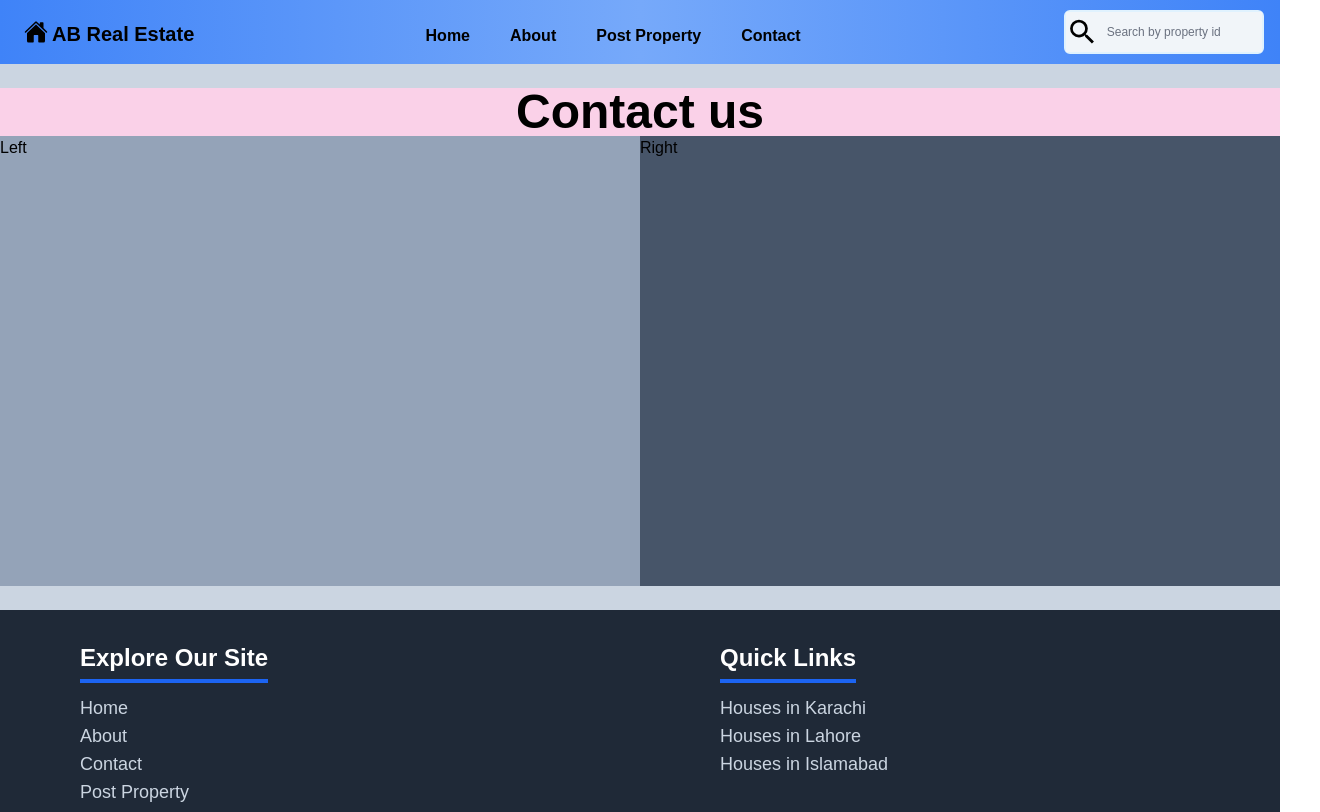
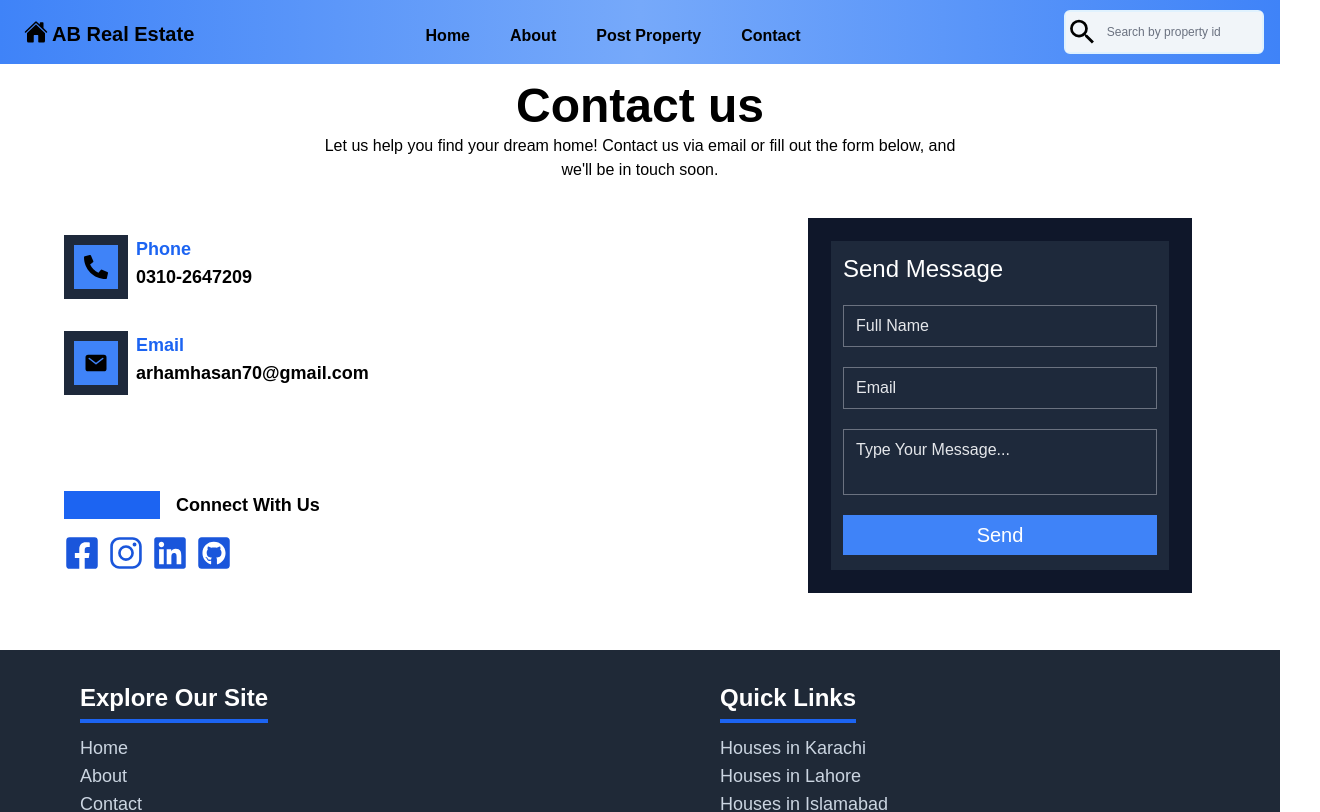
Before and after one commit to Arham097/AB-Real-Estate, a React (Vite) app in the folder client/: page /contact in a window 1280 px wide. Shown: the top 812 px of the page, 1320 px wide, since content can reach past the window. Built offline with nearby package versions, Linux system fonts and the light colour scheme.

Commit message:
Contact Page started

```diff
--- a/client/src/Pages/Contact.jsx
+++ b/client/src/Pages/Contact.jsx
@@ -1,14 +1,90 @@
 import React from "react";
 
+import { FaPhoneAlt } from "react-icons/fa";
+import { IoMail } from "react-icons/io5";
+import { FaFacebookSquare, FaLinkedin } from "react-icons/fa";
+import { IoLogoInstagram } from "react-icons/io5";
+import { BsLinkedin } from "react-icons/bs";
+import { FaGithubSquare } from "react-icons/fa";
 const Contact = () => {
   return (
-    <div className="w-full min-h-96 bg-slate-300 py-6">
-      <div className="w-full h-12 bg-pink-200 flex justify-center items-center">
+    <div className="w-full min-h-96  py-5">
+      <div className="w-full h-24 flex flex-col justify-center items-center">
         <h1 className="font-extrabold text-5xl ">Contact us</h1>
+        <p className="w-1/2 text-center mt-1">
+          Let us help you find your dream home! Contact us via email or fill out
+          the form below, and we'll be in touch soon.
+        </p>
       </div>
-      <div className="w-full h-[450px] bg-blue-500 grid grid-cols-2">
-        <div className="left w-full h-full bg-slate-400">Left</div>
-        <div className="right w-full h-full bg-slate-600">Right</div>
+      <div className="w-full h-[450px] grid grid-cols-2">
+        <div className="left w-full h-full flex flex-col justify-center px-16 ">
+          <div className="info1 w-4/5 h-24 flex gap-x-2 ">
+            <div className="icon w-16 h-2/3 bg-blue-500 flex justify-center items-center border-[10px] border-slate-800 ">
+              <FaPhoneAlt className="text-2xl" />
+            </div>
+            <div className="w-2/3 flex flex-col">
+              <span className="text-blue-600 font-bold text-lg">Phone</span>
+              <span className="font-bold text-lg">0310-2647209</span>
+            </div>
+          </div>
+
+          <div className="info2 w-4/5 h-24  flex gap-x-2 mb-16">
+            <div className="icon w-16 h-2/3 bg-blue-500 flex justify-center items-center border-[10px] border-slate-800 ">
+              <IoMail className="text-2xl" />
+            </div>
+            <div className="w-2/3 flex flex-col">
+              <span className="text-blue-600 font-bold text-lg">Email</span>
+              <span className="font-bold text-lg">arhamhasan70@gmail.com</span>
+            </div>
+          </div>
+          <div className="connect w-4/5 h-8  flex gap-x-4 mb-3">
+            <div className="line w-24 bg-blue-600 h-7"></div>
+            <span className="font-bold text-lg">Connect With Us</span>
+          </div>
+          <div className="icons w-1/3 h-10  flex gap-x-2">
+            <FaFacebookSquare className="text-4xl text-blue-700" />
+            <IoLogoInstagram className="text-4xl text-blue-700" />
+            <FaLinkedin className="text-4xl text-blue-700" />
+            <FaGithubSquare className="text-4xl text-blue-700" />
+          </div>
+        </div>
+        <div className="right w-full h-full  flex justify-center items-center mx-10">
+          <div className="box w-3/5 h-5/6 bg-slate-800 border-[23px] border-slate-900 text-white px-3 py-3">
+            <h1 className="text-2xl font-medium">Send Message</h1>
+            <form action="" className="py-5 flex flex-col gap-y-5">
+              <div className="entry1 flex flex-col ">
+                <input
+                  type="text"
+                  name="fullName"
+                  placeholder="Full Name"
+                  className="appearance-none bg-transparent placeholder-gray-200 placeholder-bolder-4 "
+                />
+              </div>
+              <div className="entry1 flex flex-col ">
+                <input
+                  type="text"
+                  name="email"
+                  placeholder="Email"
+                  className="appearance-none bg-transparent placeholder-gray-200 placeholder-bolder-4 "
+                />
+              </div>
+              <div className="entry1 flex flex-col ">
+                <textarea
+                  type="text"
+                  name="message"
+                  placeholder="Type Your Message..."
+                  className="appearance-none bg-transparent placeholder-gray-200 placeholder-bolder-4 resize-none "
+                />
+              </div>
+              <button
+                type="submit"
+                className="h-10 font-medium bg-blue-500 text-white hover:bg-blue-600 focus:outline-none focus:ring-2 focus:ring-blue-300 text-xl"
+              >
+                Send
+              </button>
+            </form>
+          </div>
+        </div>
       </div>
     </div>
   );
```
